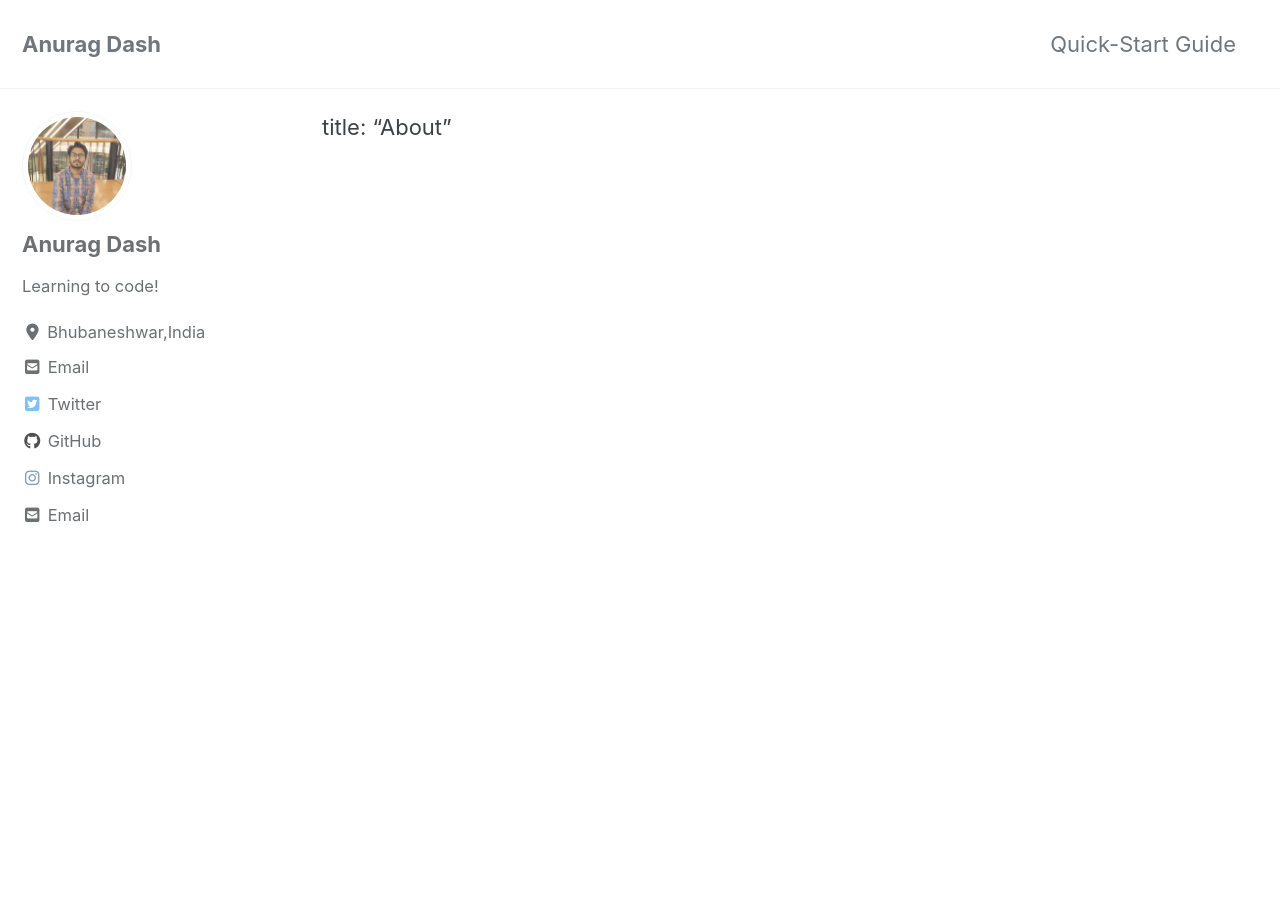
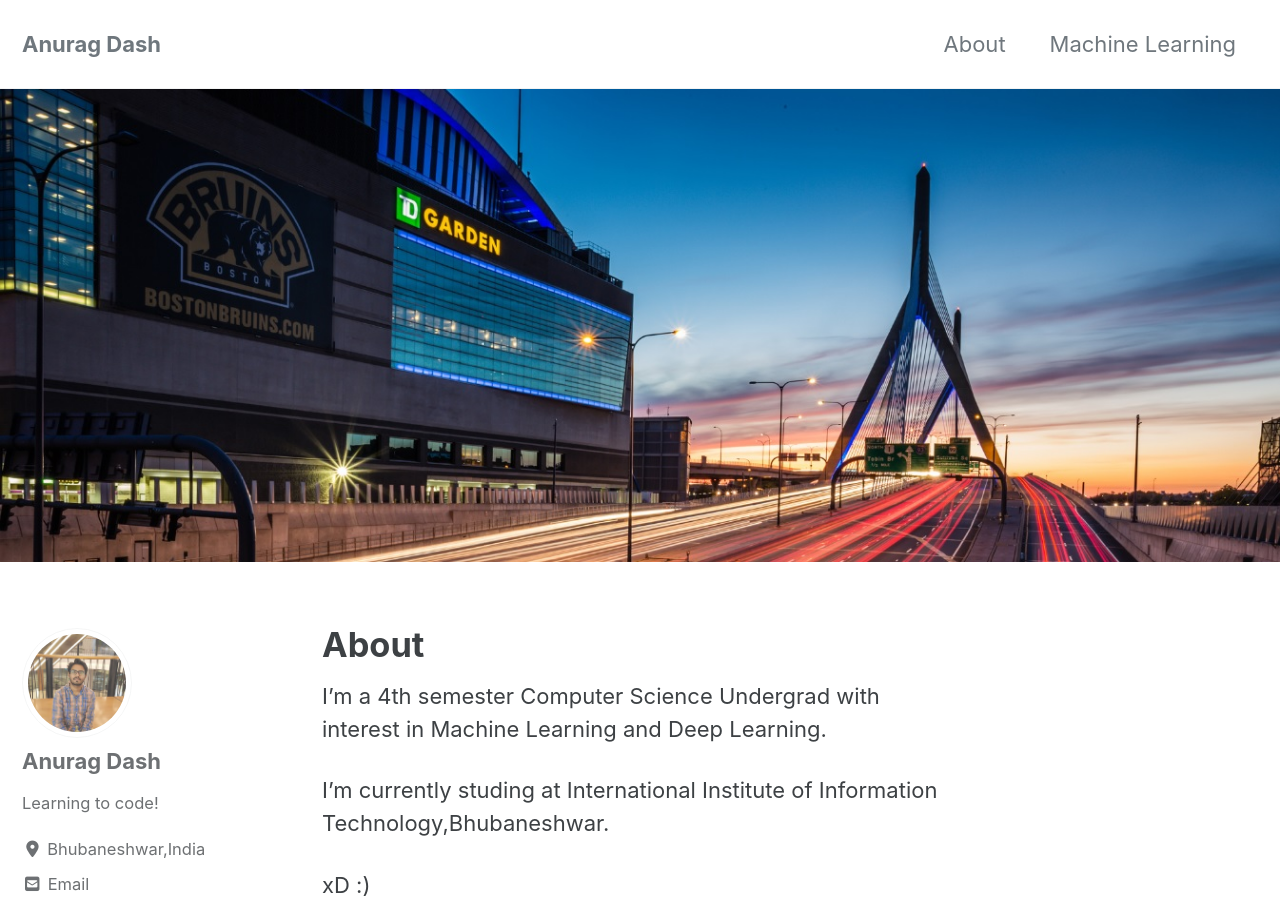
Before and after one commit to dash-anurag/dash-anurag.github.io, a Jekyll site: the page built from _pages/about.md, in a window 1280 px wide and 900 px high. Built offline with Jekyll 4.4.1, drawn with Linux system fonts in a browser that asks for light colours; cached includes are drawn as plain includes; nearby versions of some CDN libraries; our own code applies the rules of GitHub Pages for plain Markdown files.

Commit message:
On branch master

```diff
--- a/_data/navigation.yml
+++ b/_data/navigation.yml
@@ -1,7 +1,9 @@
 # main links
 main:
-  - title: "Quick-Start Guide"
-    url: https://mmistakes.github.io/minimal-mistakes/docs/quick-start-guide/
+  - title: "About"
+    url: /about/
+  - title: "Machine Learning"
+    url: /machine-learning/
   # - title: "About"
   #   url: https://mmistakes.github.io/minimal-mistakes/about/
   # - title: "Sample Posts"
--- a/_pages/about.md
+++ b/_pages/about.md
@@ -1 +1,12 @@
+---
 title: "About"
+permalink: /about/
+header:
+    image: "images/zakim.jpg"
+---
+
+I'm a 4th semester Computer Science Undergrad with interest in Machine Learning and Deep Learning.
+
+I'm currently studing at International Institute of Information Technology,Bhubaneshwar.
+
+xD :)
--- a/index.html
+++ b/index.html
@@ -2,5 +2,5 @@
 layout: home
 author_profile: true
 header:
-    image: "/images/Header.jpg"
+    image: "/images/waterfront.jpg"
 ---
```
Also changed, not shown: _pages/404.md (added, +16 -0 lines), _pages/machinelearning.md (added, +8 -0 lines), images/fort point.png (added), images/waterfront.jpg (added), images/zakim.jpg (added).
